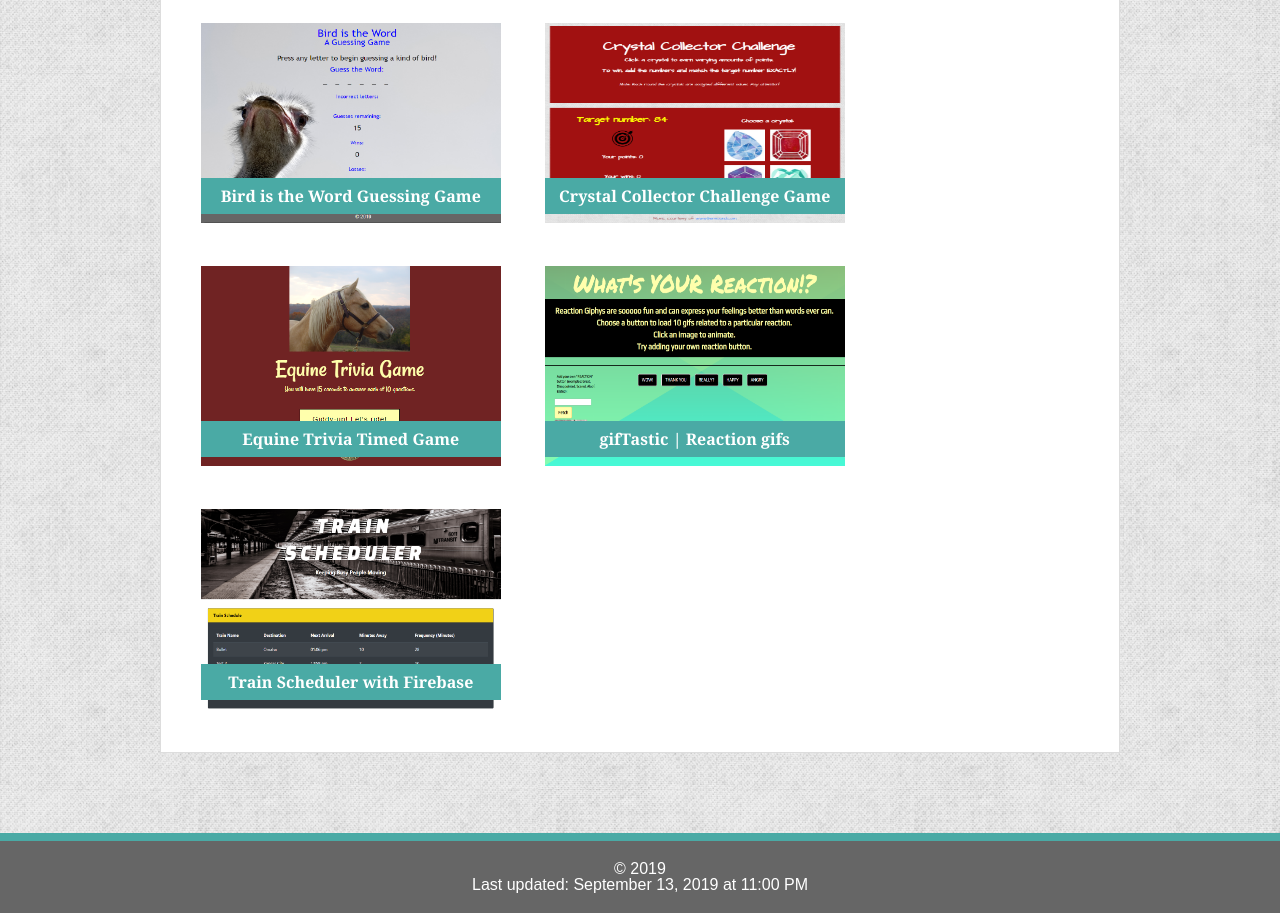
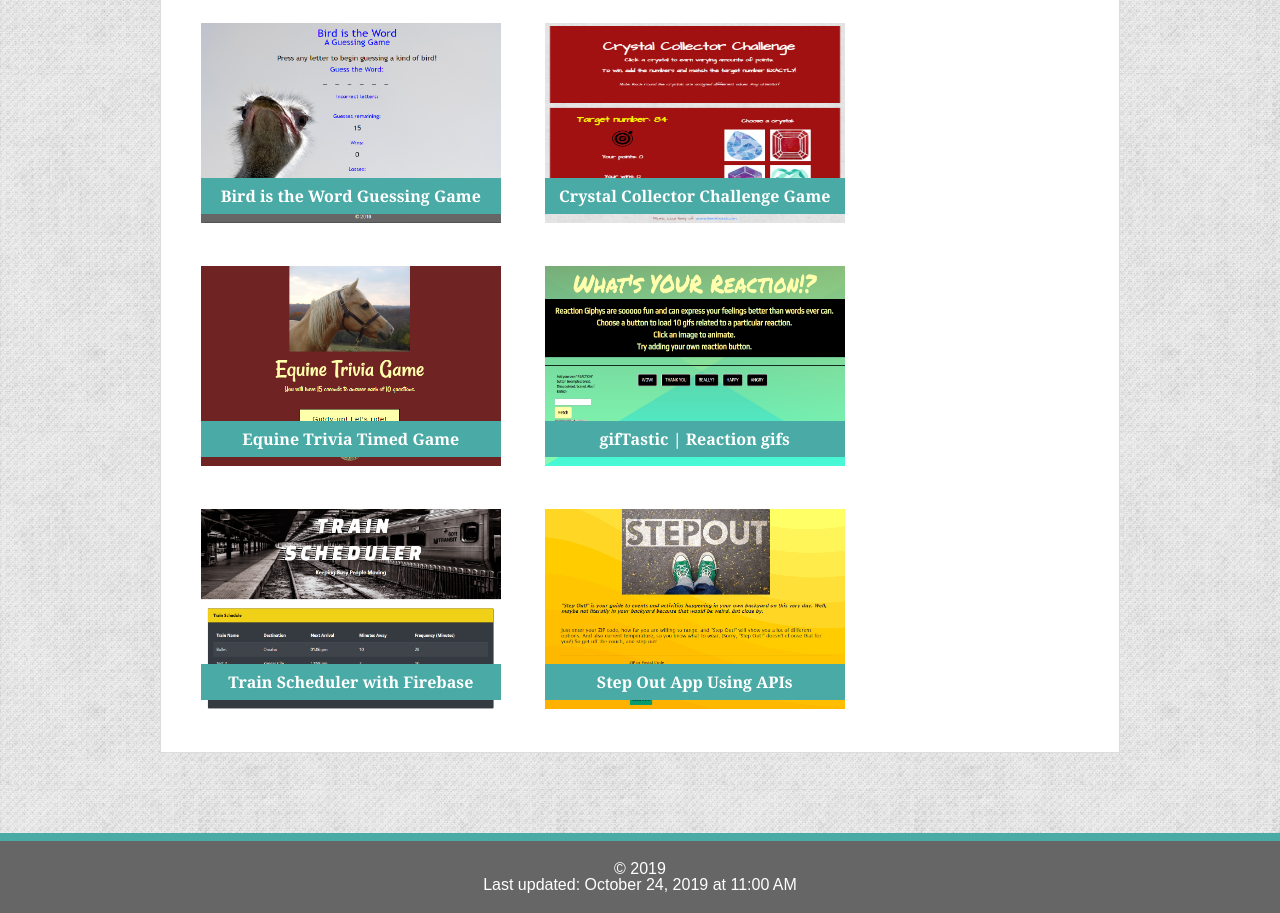
Before and after one commit to JLGaumnitz/Responsive-Portfolio, a plain HTML site: page portfolio.html in a window 1280 px wide. Shown: the part 285-1198 px from the top of the page. Drawn offline with Linux system fonts and the light colour scheme.

Commit message:
updated Portfolio with Project 1

```diff
--- a/portfolio.html
+++ b/portfolio.html
@@ -70,9 +70,16 @@
     </div>
 
     <div class="image_container">
-        <a href="https://jlgaumnitz.github.io/train-scheduler/" target="_blank"><img class="portfolio_images" src="./assets/images/train_scheduler_firebase.png" alt="Fabulous Project 5"></a>
+        <a href="https://jlgaumnitz.github.io/train-scheduler/" target="_blank"><img class="portfolio_images" src="./assets/images/train_scheduler_firebase.png" alt="Train Scheduler Project"></a>
             <div class="text-over-image">
                 <h3>Train Scheduler with Firebase</h3>
+          </div>
+    </div>
+
+    <div class="image_container">
+        <a href="https://jlgaumnitz.github.io/Project-1/" target="_blank"><img class="portfolio_images" src="./assets/images/Step-Out-App.png" alt="Step Out App Group Project"></a>
+            <div class="text-over-image">
+                <h3>Step Out App Using APIs</h3>
           </div>
     </div>
 
@@ -83,7 +90,7 @@
 <footer class="footer">
     <small>&copy; 2019</small>
     <br>
-    <small>Last updated: September 13, 2019 at 11:00 PM</small>
+    <small>Last updated: October 24, 2019 at 11:00 AM</small>
 
 </footer>
 
```
Also changed, not shown: contact.html (+1 -1 lines), index.html (+1 -1 lines), assets/images/Step-Out-App.PNG (added).
